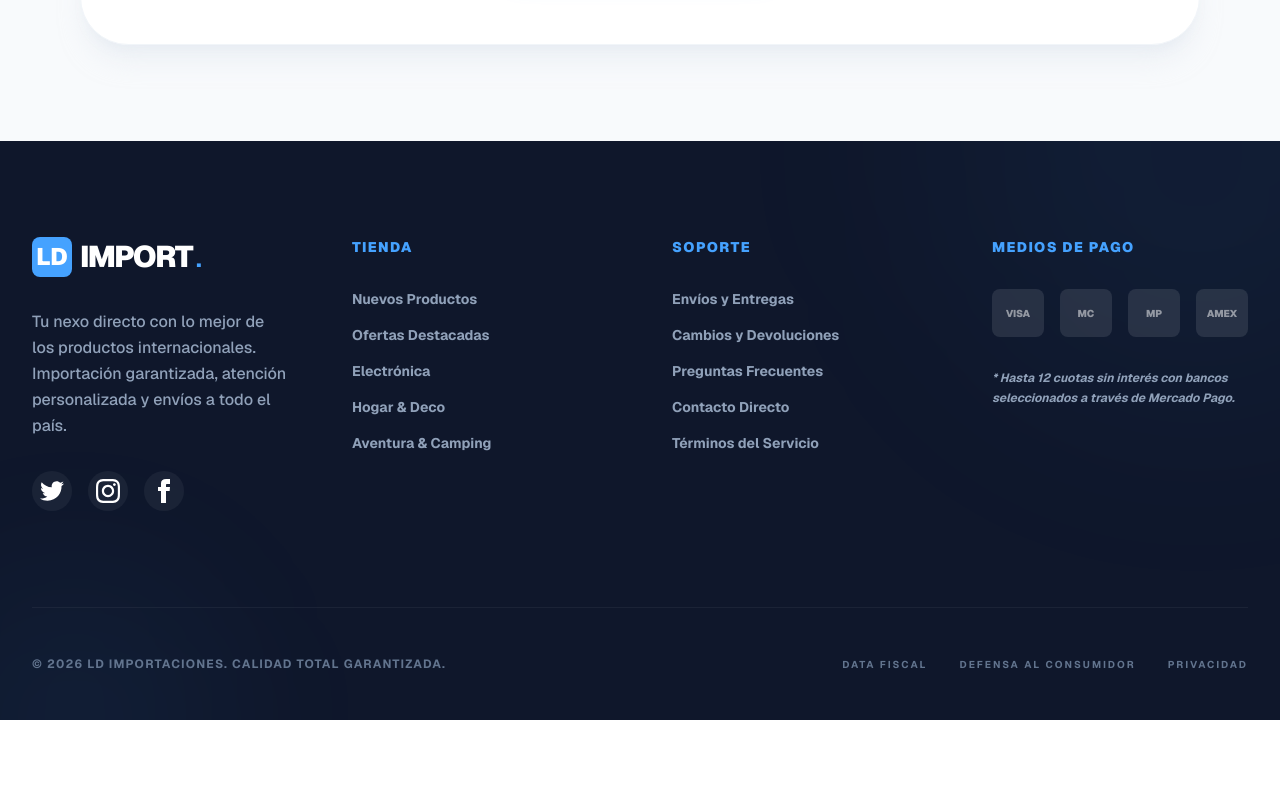
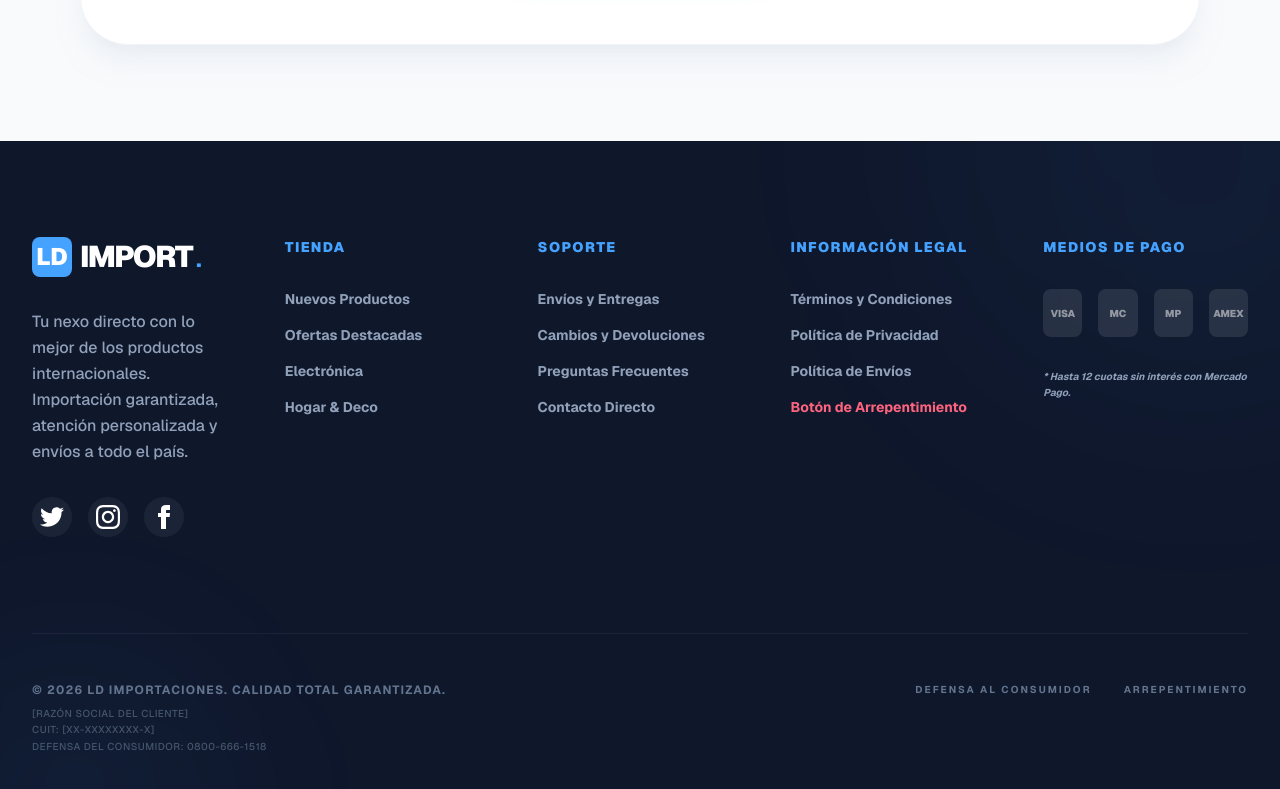
Before and after one commit to milton1471/ld-importaciones, a Next.js app: page /cart in a window 1280 px wide. Shown: the part 689-1478 px from the top of the page. Before the commit the page ends 1409 px from the top, so only its background shows below. Built offline with nearby package versions, Linux system fonts and the light colour scheme.

Commit message:
Add legal compliance: footer with terms, privacy, shipping and arrepentimiento links

```diff
--- a/src/components/Footer.tsx
+++ b/src/components/Footer.tsx
@@ -4,7 +4,7 @@ export default function Footer() {
     return (
         <footer className="bg-slate-900 text-white pt-24 pb-12 overflow-hidden relative">
             <div className="container mx-auto px-4 md:px-8">
-                <div className="grid grid-cols-1 md:grid-cols-2 lg:grid-cols-4 gap-16 mb-24 relative z-10">
+                <div className="grid grid-cols-1 md:grid-cols-2 lg:grid-cols-5 gap-12 mb-24 relative z-10">
                     <div className="space-y-8">
                         <div className="flex items-center gap-2">
                             <div className="w-10 h-10 bg-primary rounded-lg flex items-center justify-center font-black text-white text-2xl">LD</div>
@@ -33,7 +33,6 @@ export default function Footer() {
                             <li><Link href="/search?filter=offers" className="hover:text-white transition-colors">Ofertas Destacadas</Link></li>
                             <li><Link href="/search?category=Tecnología" className="hover:text-white transition-colors">Electrónica</Link></li>
                             <li><Link href="/search?category=Hogar" className="hover:text-white transition-colors">Hogar & Deco</Link></li>
-                            <li><Link href="/search?category=Camping" className="hover:text-white transition-colors">Aventura & Camping</Link></li>
                         </ul>
                     </div>
 
@@ -44,13 +43,22 @@ export default function Footer() {
                             <li><Link href="/returns" className="hover:text-white transition-colors">Cambios y Devoluciones</Link></li>
                             <li><Link href="/faq" className="hover:text-white transition-colors">Preguntas Frecuentes</Link></li>
                             <li><Link href="/contact" className="hover:text-white transition-colors">Contacto Directo</Link></li>
-                            <li><Link href="/terms" className="hover:text-white transition-colors">Términos del Servicio</Link></li>
+                        </ul>
+                    </div>
+
+                    <div className="space-y-8">
+                        <h4 className="font-black text-sm uppercase tracking-widest text-primary">Información Legal</h4>
+                        <ul className="space-y-4 text-slate-400 font-bold text-sm">
+                            <li><a href="https://gold-mink-702465.hostingersite.com/2713-2/" target="_blank" rel="noopener noreferrer" className="hover:text-white transition-colors">Términos y Condiciones</a></li>
+                            <li><a href="https://gold-mink-702465.hostingersite.com/2716-2/" target="_blank" rel="noopener noreferrer" className="hover:text-white transition-colors">Política de Privacidad</a></li>
+                            <li><a href="https://gold-mink-702465.hostingersite.com/2722-2/" target="_blank" rel="noopener noreferrer" className="hover:text-white transition-colors">Política de Envíos</a></li>
+                            <li><a href="https://gold-mink-702465.hostingersite.com/arrepentimiento/" target="_blank" rel="noopener noreferrer" className="hover:text-white transition-colors text-rose-400">Botón de Arrepentimiento</a></li>
                         </ul>
                     </div>
 
                     <div className="space-y-8">
                         <h4 className="font-black text-sm uppercase tracking-widest text-primary">Medios de Pago</h4>
-                        <div className="grid grid-cols-4 gap-4">
+                        <div className="grid grid-cols-2 lg:grid-cols-4 gap-4">
                             <div className="bg-white/10 p-3 rounded-lg flex items-center justify-center h-12">
                                 <div className="font-black text-[10px] text-white/50">VISA</div>
                             </div>
@@ -64,20 +72,26 @@ export default function Footer() {
                                 <div className="font-black text-[10px] text-white/50">AMEX</div>
                             </div>
                         </div>
-                        <p className="text-slate-400 text-xs font-bold leading-relaxed italic">
-                            * Hasta 12 cuotas sin interés con bancos seleccionados a través de Mercado Pago.
+                        <p className="text-slate-400 text-[10px] font-bold leading-relaxed italic">
+                            * Hasta 12 cuotas sin interés con Mercado Pago.
                         </p>
                     </div>
                 </div>
 
-                <div className="pt-12 border-t border-white/5 flex flex-col md:flex-row justify-between items-center gap-8 relative z-10">
-                    <div className="text-slate-500 font-bold text-xs tracking-widest">
-                        © 2026 LD IMPORTACIONES. CALIDAD TOTAL GARANTIZADA.
+                <div className="pt-12 border-t border-white/5 flex flex-col md:flex-row justify-between items-start gap-8 relative z-10">
+                    <div className="space-y-2">
+                        <div className="text-slate-500 font-bold text-xs tracking-widest uppercase">
+                            © 2026 LD IMPORTACIONES. CALIDAD TOTAL GARANTIZADA.
+                        </div>
+                        <div className="text-slate-600 font-medium text-[10px] leading-relaxed uppercase tracking-wider">
+                            [RAZÓN SOCIAL DEL CLIENTE]<br />
+                            CUIT: [XX-XXXXXXXX-X]<br />
+                            Defensa del Consumidor: 0800-666-1518
+                        </div>
                     </div>
-                    <div className="flex gap-8 text-slate-500 font-bold text-[10px] uppercase tracking-[0.2em]">
-                        <a href="#" className="hover:text-primary transition-colors">Data Fiscal</a>
-                        <a href="#" className="hover:text-primary transition-colors">Defensa al Consumidor</a>
-                        <a href="#" className="hover:text-primary transition-colors">Privacidad</a>
+                    <div className="flex flex-wrap gap-8 text-slate-500 font-bold text-[10px] uppercase tracking-[0.2em]">
+                        <a href="https://www.argentina.gob.ar/produccion/defensadelconsumidor/formulario" target="_blank" rel="noopener noreferrer" className="hover:text-primary transition-colors">Defensa al Consumidor</a>
+                        <a href="https://gold-mink-702465.hostingersite.com/arrepentimiento/" target="_blank" rel="noopener noreferrer" className="hover:text-primary transition-colors">Arrepentimiento</a>
                     </div>
                 </div>
             </div>
```
